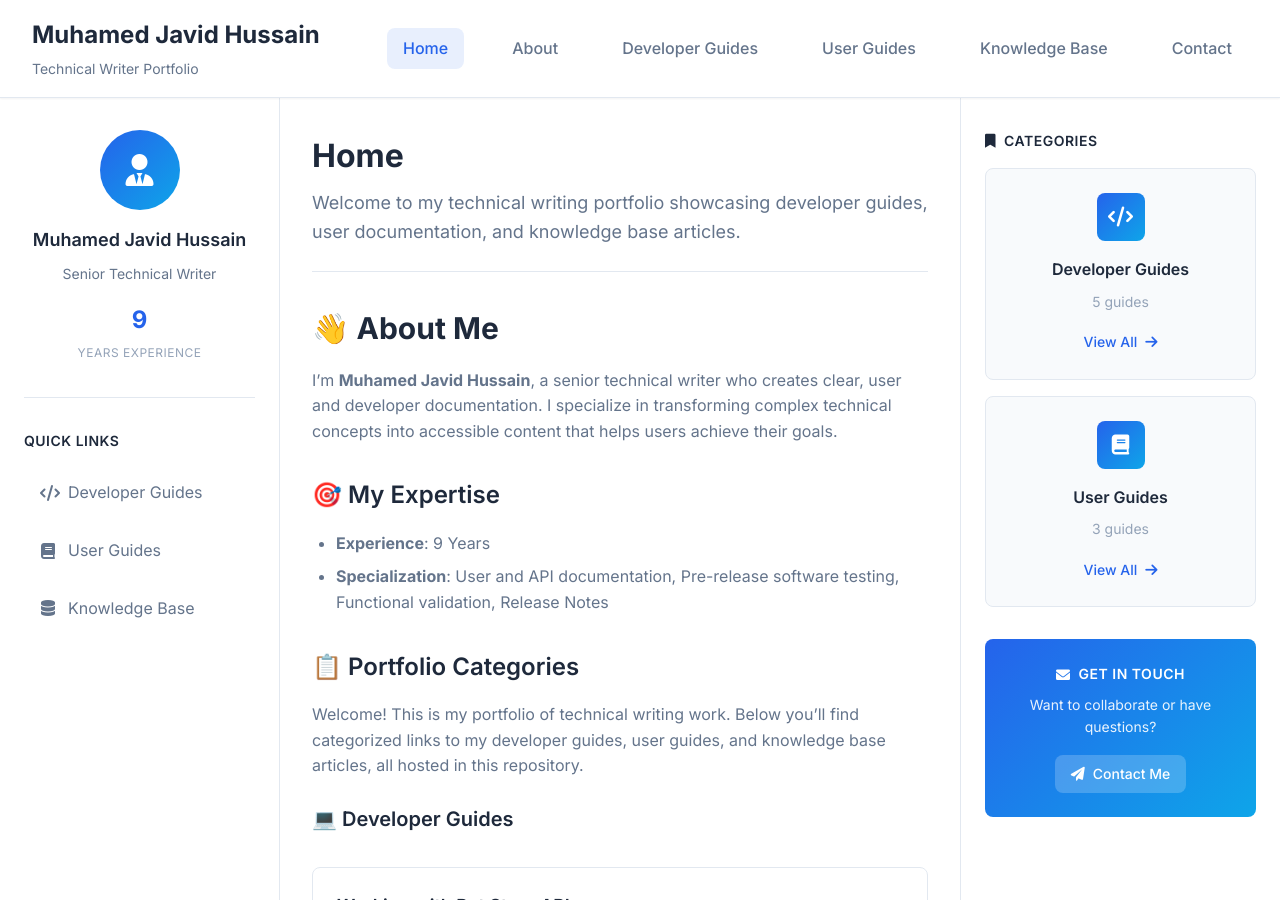
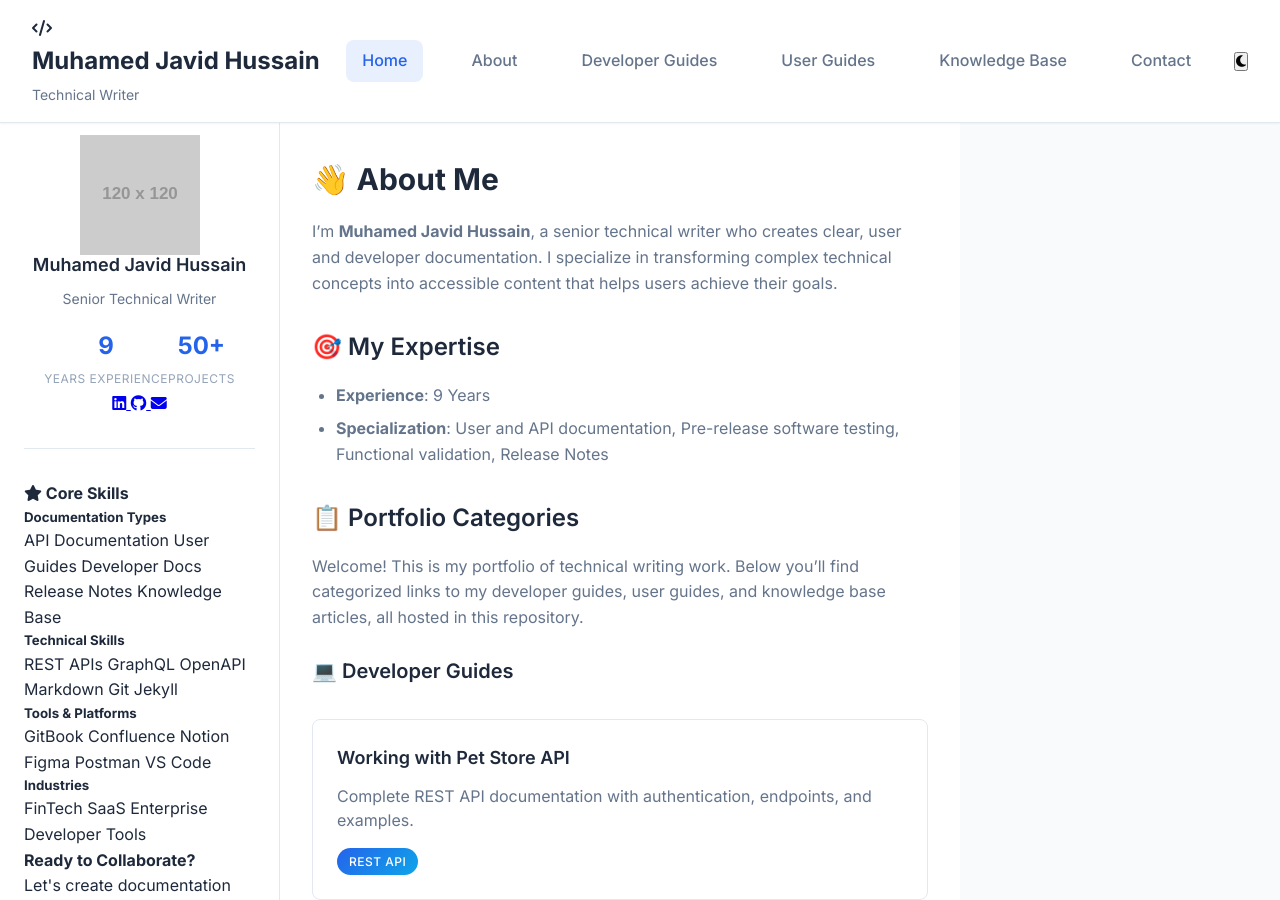
Before and after one commit to ashfaqfarook/Test, a Jekyll site: the page built from index.md, in a window 1280 px wide and 900 px high. Built offline with Jekyll 4.4.1, drawn with Linux system fonts in a browser that asks for light colours; some of the changed text lies outside the part shown.

Commit message:
Update default.html

```diff
--- a/_layouts/default.html
+++ b/_layouts/default.html
@@ -10,10 +10,10 @@
     <link rel="stylesheet" href="{{ '/assets/css/style.css' | relative_url }}">
 
     <!-- Fonts -->
-    <link href="https://fonts.googleapis.com/css2?family=Inter:wght@300;400;500;600;700&display=swap" rel="stylesheet">
+    <link href="https://fonts.googleapis.com/css2?family=Inter:wght@300;400;500;600;700;800&family=JetBrains+Mono:wght@400;500;600&display=swap" rel="stylesheet">
 
     <!-- Icons -->
-    <link rel="stylesheet" href="https://cdnjs.cloudflare.com/ajax/libs/font-awesome/6.0.0/css/all.min.css">
+    <link rel="stylesheet" href="https://cdnjs.cloudflare.com/ajax/libs/font-awesome/6.4.0/css/all.min.css">
 </head>
 <body>
     <div class="layout-container">
@@ -21,31 +21,45 @@
         <header class="header">
             <div class="header-content">
                 <div class="logo">
-                    <h1><a href="{{ '/' | relative_url }}">{{ site.author }}</a></h1>
-                    <p>Technical Writer Portfolio</p>
+                    <div class="logo-icon">
+                        <i class="fas fa-code"></i>
+                    </div>
+                    <div class="logo-text">
+                        <h1><a href="{{ '/' | relative_url }}">{{ site.author }}</a></h1>
+                        <p>Technical Writer</p>
+                    </div>
                 </div>
+
                 <nav class="main-nav">
                     {% for item in site.navigation %}
                     <a href="{{ item.link | relative_url }}"
                        class="nav-link {% if page.url == item.link %}active{% endif %}">
-                        {{ item.name }}
+                        <i class="{{ item.icon }}"></i>
+                        <span>{{ item.name }}</span>
                     </a>
                     {% endfor %}
                 </nav>
-                <button class="mobile-menu-toggle" id="mobileMenuToggle">
-                    <i class="fas fa-bars"></i>
-                </button>
+
+                <div class="header-actions">
+                    <button class="theme-toggle" id="themeToggle">
+                        <i class="fas fa-moon"></i>
+                    </button>
+                    <button class="mobile-menu-toggle" id="mobileMenuToggle">
+                        <i class="fas fa-bars"></i>
+                    </button>
+                </div>
             </div>
         </header>
 
-        <!-- Main Layout -->
+        <!-- Main Layout (Two-Pane) -->
         <div class="main-layout">
             <!-- Left Sidebar -->
-            <aside class="sidebar left-sidebar">
+            <aside class="sidebar">
                 <div class="sidebar-content">
                     <div class="profile-section">
                         <div class="profile-avatar">
-                            <i class="fas fa-user-tie"></i>
+                            <img src="https://via.placeholder.com/120x120/667eea/ffffff?text=MJ" alt="Profile" class="avatar-img">
+                            <div class="status-indicator"></div>
                         </div>
                         <h3>{{ site.author }}</h3>
                         <p class="profile-title">Senior Technical Writer</p>
@@ -54,20 +68,84 @@
                                 <span class="stat-number">9</span>
                                 <span class="stat-label">Years Experience</span>
                             </div>
+                            <div class="stat">
+                                <span class="stat-number">50+</span>
+                                <span class="stat-label">Projects</span>
+                            </div>
+                        </div>
+                        <div class="social-links">
+                            <a href="#" class="social-link" title="LinkedIn">
+                                <i class="fab fa-linkedin"></i>
+                            </a>
+                            <a href="#" class="social-link" title="GitHub">
+                                <i class="fab fa-github"></i>
+                            </a>
+                            <a href="#" class="social-link" title="Email">
+                                <i class="fas fa-envelope"></i>
+                            </a>
                         </div>
                     </div>
 
-                    <div class="quick-links">
-                        <h4>Quick Links</h4>
-                        <a href="{{ '/developer_guides/' | relative_url }}" class="quick-link">
-                            <i class="fas fa-code"></i> Developer Guides
-                        </a>
-                        <a href="{{ '/user-guides/' | relative_url }}" class="quick-link">
-                            <i class="fas fa-book"></i> User Guides
-                        </a>
-                        <a href="{{ '/knowledge_base/' | relative_url }}" class="quick-link">
-                            <i class="fas fa-database"></i> Knowledge Base
-                        </a>
+                    <!-- Skills Section -->
+                    <div class="skills-section">
+                        <h4><i class="fas fa-star"></i> Core Skills</h4>
+
+                        <div class="skill-category">
+                            <h5>Documentation Types</h5>
+                            <div class="skill-tags">
+                                <span class="skill-tag">API Documentation</span>
+                                <span class="skill-tag">User Guides</span>
+                                <span class="skill-tag">Developer Docs</span>
+                                <span class="skill-tag">Release Notes</span>
+                                <span class="skill-tag">Knowledge Base</span>
+                            </div>
+                        </div>
+
+                        <div class="skill-category">
+                            <h5>Technical Skills</h5>
+                            <div class="skill-tags">
+                                <span class="skill-tag">REST APIs</span>
+                                <span class="skill-tag">GraphQL</span>
+                                <span class="skill-tag">OpenAPI</span>
+                                <span class="skill-tag">Markdown</span>
+                                <span class="skill-tag">Git</span>
+                                <span class="skill-tag">Jekyll</span>
+                            </div>
+                        </div>
+
+                        <div class="skill-category">
+                            <h5>Tools & Platforms</h5>
+                            <div class="skill-tags">
+                                <span class="skill-tag">GitBook</span>
+                                <span class="skill-tag">Confluence</span>
+                                <span class="skill-tag">Notion</span>
+                                <span class="skill-tag">Figma</span>
+                                <span class="skill-tag">Postman</span>
+                                <span class="skill-tag">VS Code</span>
+                            </div>
+                        </div>
+
+                        <div class="skill-category">
+                            <h5>Industries</h5>
+                            <div class="skill-tags">
+                                <span class="skill-tag">FinTech</span>
+                                <span class="skill-tag">SaaS</span>
+                                <span class="skill-tag">Enterprise</span>
+                                <span class="skill-tag">Developer Tools</span>
+                            </div>
+                        </div>
+                    </div>
+
+                    <!-- Contact CTA -->
+                    <div class="contact-cta">
+                        <div class="cta-content">
+                            <h4>Ready to Collaborate?</h4>
+                            <p>Let's create documentation that truly serves your users.</p>
+                            <a href="{{ '/contact/' | relative_url }}" class="cta-button">
+                                <i class="fas fa-paper-plane"></i>
+                                Get in Touch
+                            </a>
+                        </div>
                     </div>
                 </div>
             </aside>
@@ -75,8 +153,13 @@
             <!-- Main Content -->
             <main class="main-content">
                 <div class="content-wrapper">
-                    {% if page.title %}
+                    {% if page.title and page.title != 'Home' %}
                     <div class="page-header">
+                        <div class="breadcrumb">
+                            <a href="{{ '/' | relative_url }}">Home</a>
+                            <i class="fas fa-chevron-right"></i>
+                            <span>{{ page.title }}</span>
+                        </div>
                         <h1 class="page-title">{{ page.title }}</h1>
                         {% if page.description %}
                         <p class="page-description">{{ page.description }}</p>
@@ -87,87 +170,64 @@
                     <div class="content">
                         {{ content }}
                     </div>
-                </div>
-            </main>
 
-            <!-- Right Sidebar -->
-            <aside class="sidebar right-sidebar">
-                <div class="sidebar-content">
+                    <!-- Contextual Navigation -->
                     {% if page.url contains 'developer_guides' %}
-                    <div class="toc-section">
+                    <div class="contextual-nav">
                         <h4><i class="fas fa-code"></i> Developer Guides</h4>
-                        <ul class="toc-list">
+                        <div class="nav-grid">
                             {% for guide in site.sidebar_categories.developer_guides %}
-                            <li>
-                                <a href="{{ guide.link | relative_url }}"
-                                   class="toc-link {% if page.url == guide.link %}active{% endif %}">
-                                    {{ guide.name }}
-                                </a>
-                            </li>
+                            <a href="{{ guide.link | relative_url }}"
+                               class="nav-card {% if page.url == guide.link %}active{% endif %}">
+                                <div class="nav-card-icon">
+                                    <i class="fas fa-file-code"></i>
+                                </div>
+                                <div class="nav-card-content">
+                                    <h5>{{ guide.name }}</h5>
+                                    <p>{{ guide.description | default: "Developer documentation" }}</p>
+                                </div>
+                            </a>
                             {% endfor %}
-                        </ul>
+                        </div>
                     </div>
                     {% elsif page.url contains 'user-guides' %}
-                    <div class="toc-section">
+                    <div class="contextual-nav">
                         <h4><i class="fas fa-book"></i> User Guides</h4>
-                        <ul class="toc-list">
+                        <div class="nav-grid">
                             {% for guide in site.sidebar_categories.user_guides %}
-                            <li>
-                                <a href="{{ guide.link | relative_url }}"
-                                   class="toc-link {% if page.url == guide.link %}active{% endif %}">
-                                    {{ guide.name }}
-                                </a>
-                            </li>
+                            <a href="{{ guide.link | relative_url }}"
+                               class="nav-card {% if page.url == guide.link %}active{% endif %}">
+                                <div class="nav-card-icon">
+                                    <i class="fas fa-file-alt"></i>
+                                </div>
+                                <div class="nav-card-content">
+                                    <h5>{{ guide.name }}</h5>
+                                    <p>{{ guide.description | default: "User documentation" }}</p>
+                                </div>
+                            </a>
                             {% endfor %}
-                        </ul>
-                    </div>
-                    {% else %}
-                    <div class="toc-section">
-                        <h4><i class="fas fa-bookmark"></i> Categories</h4>
-                        <div class="category-cards">
-                            <div class="category-card">
-                                <div class="category-icon">
-                                    <i class="fas fa-code"></i>
-                                </div>
-                                <h5>Developer Guides</h5>
-                                <p>{{ site.sidebar_categories.developer_guides | size }} guides</p>
-                                <a href="{{ '/developer_guides/' | relative_url }}" class="category-link">
-                                    View All <i class="fas fa-arrow-right"></i>
-                                </a>
-                            </div>
-                            <div class="category-card">
-                                <div class="category-icon">
-                                    <i class="fas fa-book"></i>
-                                </div>
-                                <h5>User Guides</h5>
-                                <p>{{ site.sidebar_categories.user_guides | size }} guides</p>
-                                <a href="{{ '/user-guides/' | relative_url }}" class="category-link">
-                                    View All <i class="fas fa-arrow-right"></i>
-                                </a>
-                            </div>
                         </div>
                     </div>
                     {% endif %}
-
-                    <div class="contact-section">
-                        <h4><i class="fas fa-envelope"></i> Get in Touch</h4>
-                        <p>Want to collaborate or have questions?</p>
-                        <a href="{{ '/contact/' | relative_url }}" class="contact-btn">
-                            <i class="fas fa-paper-plane"></i> Contact Me
-                        </a>
-                    </div>
                 </div>
-            </aside>
+            </main>
         </div>
     </div>
 
     <!-- Mobile Menu Overlay -->
     <div class="mobile-menu-overlay" id="mobileMenuOverlay">
         <div class="mobile-menu-content">
+            <div class="mobile-menu-header">
+                <h3>Navigation</h3>
+                <button class="mobile-menu-close" id="mobileMenuClose">
+                    <i class="fas fa-times"></i>
+                </button>
+            </div>
             <nav class="mobile-nav">
                 {% for item in site.navigation %}
                 <a href="{{ item.link | relative_url }}" class="mobile-nav-link">
-                    {{ item.name }}
+                    <i class="{{ item.icon }}"></i>
+                    <span>{{ item.name }}</span>
                 </a>
                 {% endfor %}
             </nav>
```
